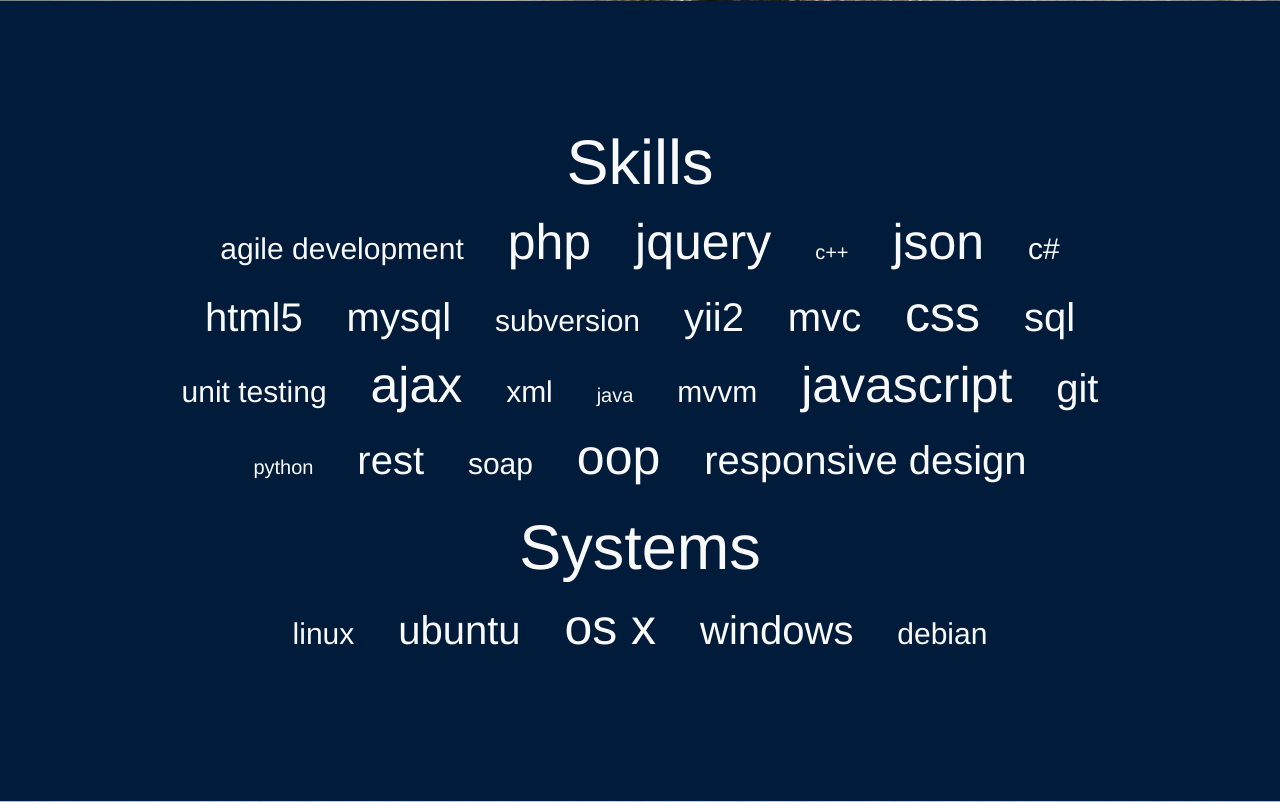
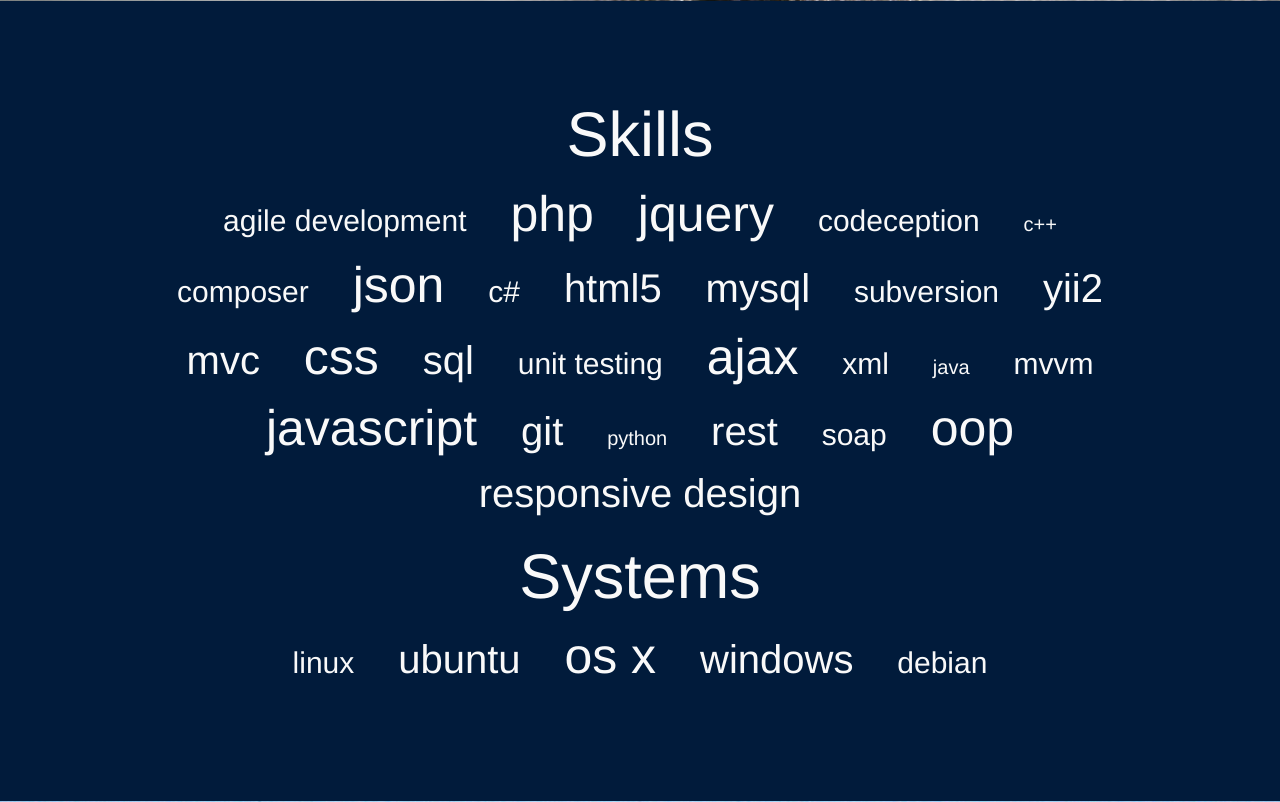
Before and after one commit to peterfrench/resume, a PHP site: page / in a window 1280 px wide. Shown: the part 4799-5601 px from the top of the page. Run offline with PHP 8.4, Linux system fonts and the light colour scheme; some libraries are stand-ins or nearby versions.

Commit message:
more skillz!

```diff
--- a/views/pages/skills.php
+++ b/views/pages/skills.php
@@ -4,7 +4,9 @@ $programming = [
 	'agile development' => 2,
 	'php' => 4,
 	'jquery' => 4,
+	'codeception' => '2',
 	'c++' => 1,
+	'composer' => '2',
 	'json' => 4,
 	'c#' => 2,
 	'html5' => 3,
```
